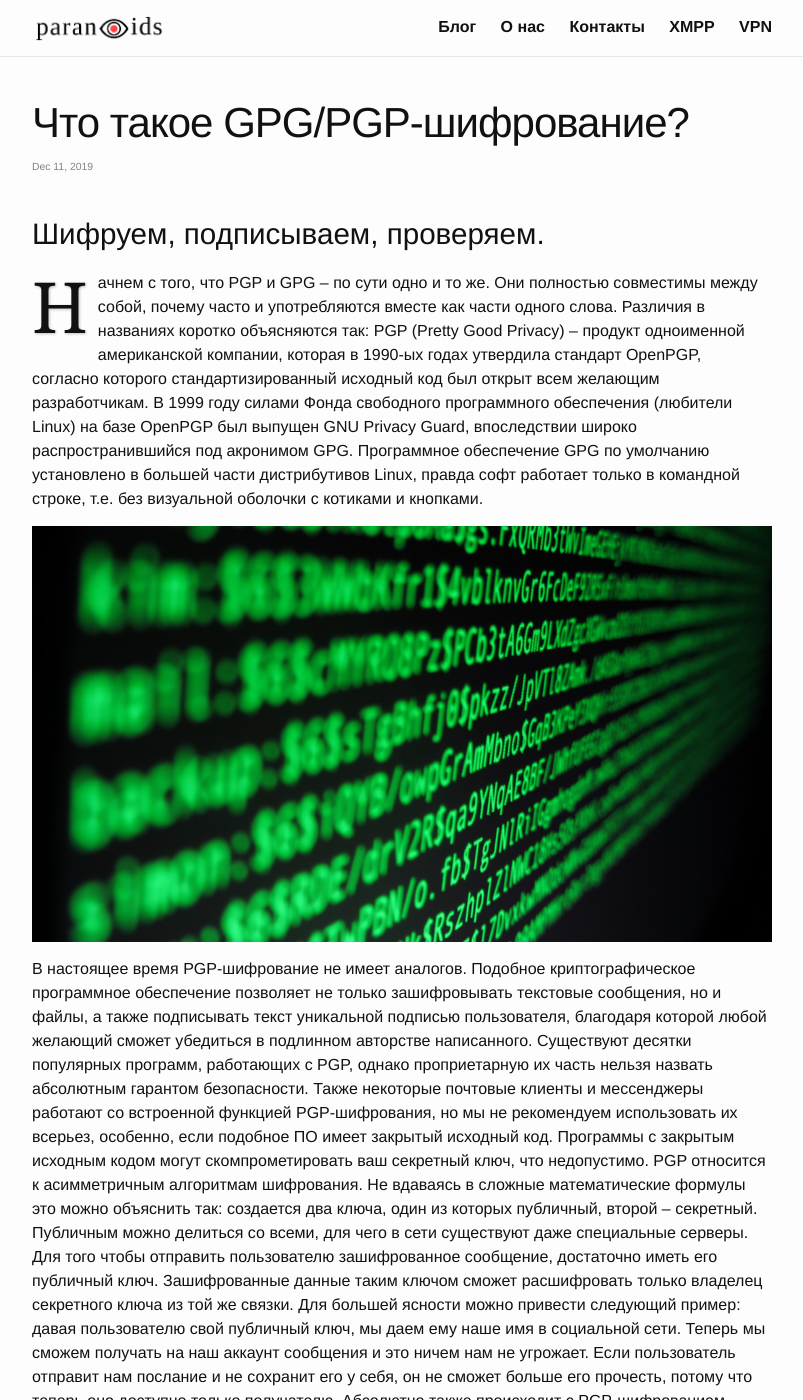
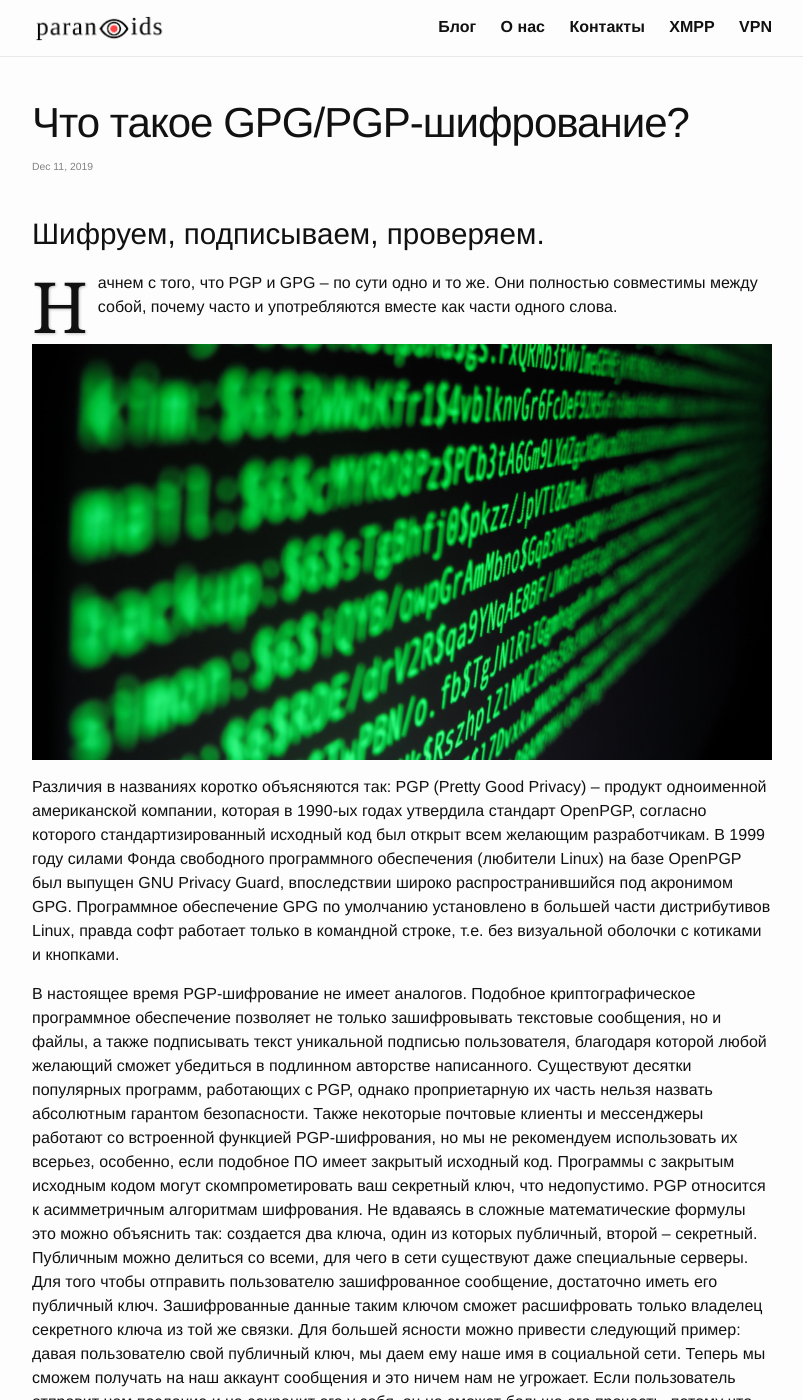
Before and after one commit to 2b7E1n6D0e5R7/2b7E1n6D0e5R7.github.io, a Jekyll site: the page built from _posts/2019-12-11-what-is-gpg-pgp-encryption.md, in a window 1280 px wide and 1400 px high. Shown: the whole window, without its empty margins (238-1041 px from the left). Built offline with Jekyll 4.4.1, drawn with Linux system fonts in a browser that asks for light colours.

Commit message:
Update 2019-12-11-what-is-gpg-pgp-encryption.md

```diff
--- a/_posts/2019-12-11-what-is-gpg-pgp-encryption.md
+++ b/_posts/2019-12-11-what-is-gpg-pgp-encryption.md
@@ -5,10 +5,11 @@
 ---
 ## Шифруем, подписываем, проверяем.
 
-<b class="bukvica">Н</b>ачнем с того, что PGP и GPG – по сути одно и то же. Они полностью совместимы между собой, почему часто и употребляются вместе как части одного слова. Различия в названиях коротко объясняются так: PGP (Pretty Good Privacy) – продукт одноименной американской компании, которая в 1990-ых годах утвердила стандарт OpenPGP, согласно которого стандартизированный исходный код был открыт всем желающим разработчикам. В 1999 году силами Фонда свободного программного обеспечения (любители Linux) на базе OpenPGP был выпущен GNU Privacy Guard, впоследствии широко распространившийся под акронимом GPG. Программное обеспечение GPG по умолчанию установлено в большей части дистрибутивов Linux, правда софт работает только в командной строке, т.е. без визуальной оболочки с котиками и кнопками.
+<b class="bukvica">Н</b>ачнем с того, что PGP и GPG – по сути одно и то же. Они полностью совместимы между собой, почему часто и употребляются вместе как части одного слова.
 
 ![encryption](/images/encryption.jpg)
 
+Различия в названиях коротко объясняются так: PGP (Pretty Good Privacy) – продукт одноименной американской компании, которая в 1990-ых годах утвердила стандарт OpenPGP, согласно которого стандартизированный исходный код был открыт всем желающим разработчикам. В 1999 году силами Фонда свободного программного обеспечения (любители Linux) на базе OpenPGP был выпущен GNU Privacy Guard, впоследствии широко распространившийся под акронимом GPG. Программное обеспечение GPG по умолчанию установлено в большей части дистрибутивов Linux, правда софт работает только в командной строке, т.е. без визуальной оболочки с котиками и кнопками.
 
 В настоящее время PGP-шифрование не имеет аналогов. Подобное криптографическое программное обеспечение позволяет не только зашифровывать текстовые сообщения, но и файлы, а также подписывать текст уникальной подписью пользователя, благодаря которой любой желающий сможет убедиться в подлинном авторстве написанного.
 Существуют десятки популярных программ, работающих с PGP, однако проприетарную их часть нельзя назвать абсолютным гарантом безопасности. Также некоторые почтовые клиенты и мессенджеры работают со встроенной функцией PGP-шифрования, но мы не рекомендуем использовать их всерьез, особенно, если подобное ПО имеет закрытый исходный код. Программы с закрытым исходным кодом могут скомпрометировать ваш секретный ключ, что недопустимо.
```
